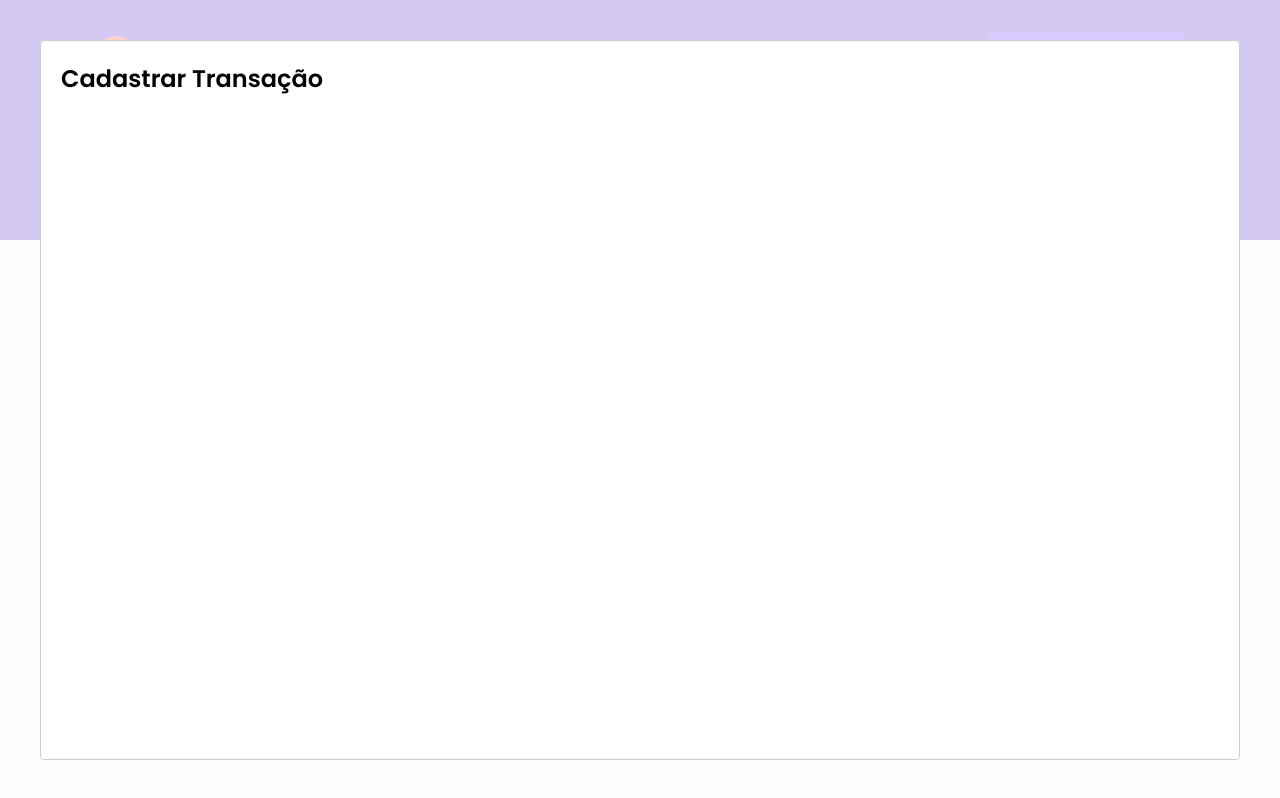
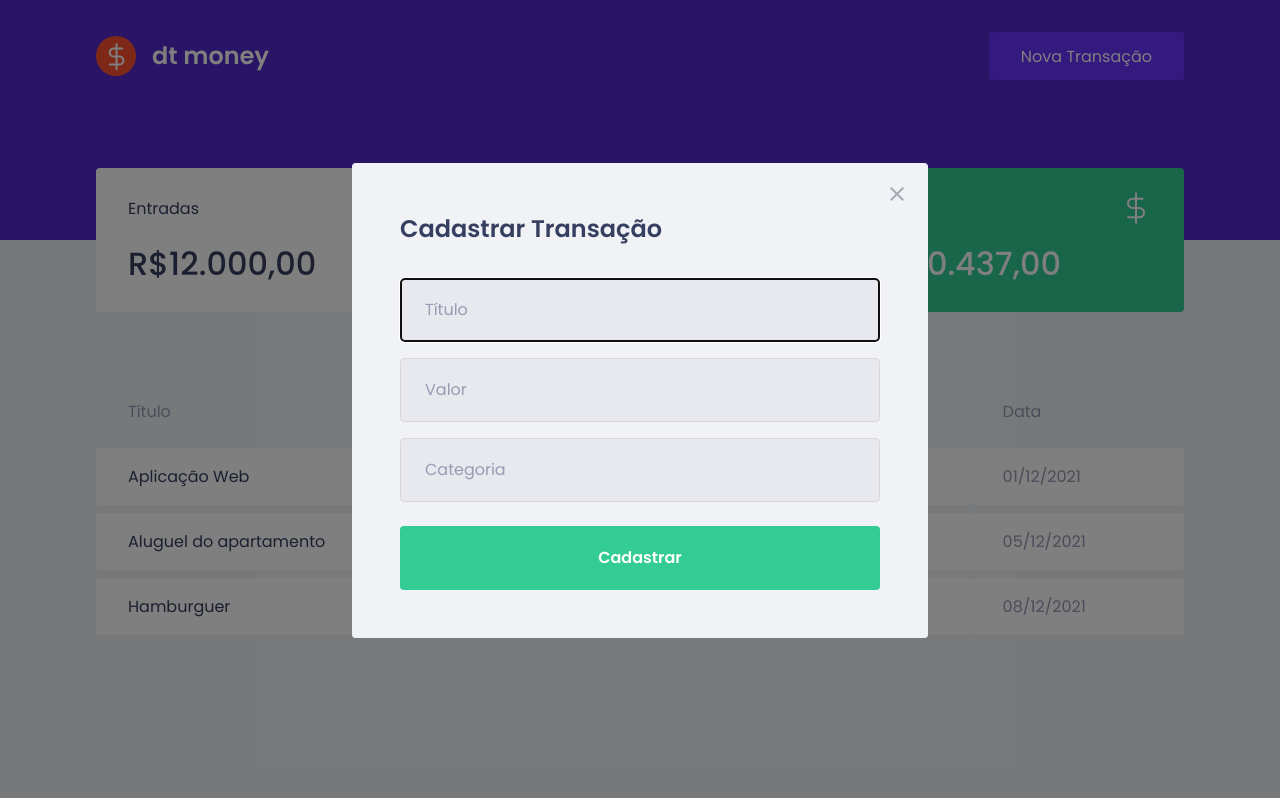
Before and after one commit to rodrigoanastacio/dtmoney, a React (Create React App) app: page / in a window 1280 px wide. Both pictures are taken after a click on the button "Nova Transação". Built offline with nearby package versions, Linux system fonts and the light colour scheme; no server answers; what miragejs would draw is missing.

Commit message:
Created modal

```diff
--- a/src/components/NewTransactionModal/index.tsx
+++ b/src/components/NewTransactionModal/index.tsx
@@ -1,5 +1,8 @@
 import React from 'react';
 import Modal from 'react-modal';
+
+import closeImg from '../../assets/close.svg';
+import { Container } from './styles';
 
 interface NewTransactionModalProps {
   isOpen: boolean;
@@ -11,8 +14,26 @@
   onRequestClose,
 }: NewTransactionModalProps) {
   return (
-    <Modal isOpen={isOpen} onRequestClose={onRequestClose}>
-      <h2>Cadastrar Transação</h2>
+    <Modal
+      isOpen={isOpen}
+      onRequestClose={onRequestClose}
+      overlayClassName="modal-overlay"
+      className="modal-content"
+    >
+      <button className="close-modal" type="button" onClick={onRequestClose}>
+        <img src={closeImg} alt="Fechar Modal" />
+      </button>
+      <Container>
+        <h2>Cadastrar Transação</h2>
+
+        <input placeholder="Título" autoFocus />
+
+        <input type="number" placeholder="Valor" />
+
+        <input placeholder="Categoria" />
+
+        <button type="submit">Cadastrar</button>
+      </Container>
     </Modal>
   );
 }
--- /dev/null
+++ b/src/components/NewTransactionModal/styles.ts
@@ -0,0 +1,48 @@
+import styled from 'styled-components';
+
+export const Container = styled.form`
+  h2 {
+    color: var(--text-title);
+    font-size: 1.5rem;
+    margin-bottom: 2rem;
+  }
+
+  input {
+    width: 100%;
+    padding: 0 1.5rem;
+    height: 4rem;
+    border-radius: 0.25rem;
+
+    border: 1px solid #d7d7d7;
+    background: #e7e9ee;
+
+    font-weight: 400;
+    font-size: 1rem;
+
+    &::placeholder {
+      color: var(--text-body);
+    }
+
+    & + input {
+      margin-top: 1rem;
+    }
+  }
+
+  button[type='submit'] {
+    width: 100%;
+    padding: 0 1.5rem;
+    height: 4rem;
+    background: var(--green);
+    color: #fff;
+    border-radius: 0.25rem;
+    border: 0;
+    font-size: 1rem;
+    margin-top: 1.5rem;
+    font-weight: 600;
+    transition: filter 0.2s;
+
+    &:hover {
+      filter: brightness(0.9);
+    }
+  }
+`;
--- a/src/styles/global.ts
+++ b/src/styles/global.ts
@@ -60,4 +60,40 @@
     opacity: 0.6;
     cursor: not-allowed;
   }
+
+  .modal-overlay {
+    background: rgba(0, 0, 0, 0.5);
+    position: fixed;
+    top: 0;
+    bottom: 0;
+    right: 0;
+    left: 0;
+    display: flex;
+    align-items: center;
+    justify-content: center;
+  }
+
+  .modal-content {
+    width: 100%;
+    max-width: 576px;
+    background: var(--background);
+    padding: 3rem;
+    position: relative;
+    border-radius: 0.24rem;
+  }
+
+  .close-modal {
+    position: absolute;
+    top:1.5rem;
+    right: 1.5rem;
+    top: 1.5rem;
+    border: 0;
+    background: transparent;
+    transition: filter 0.2s;
+    display: flex;
+
+    &:hover {
+      filter: brightness(0.8);
+    }
+  }
 `;
```
